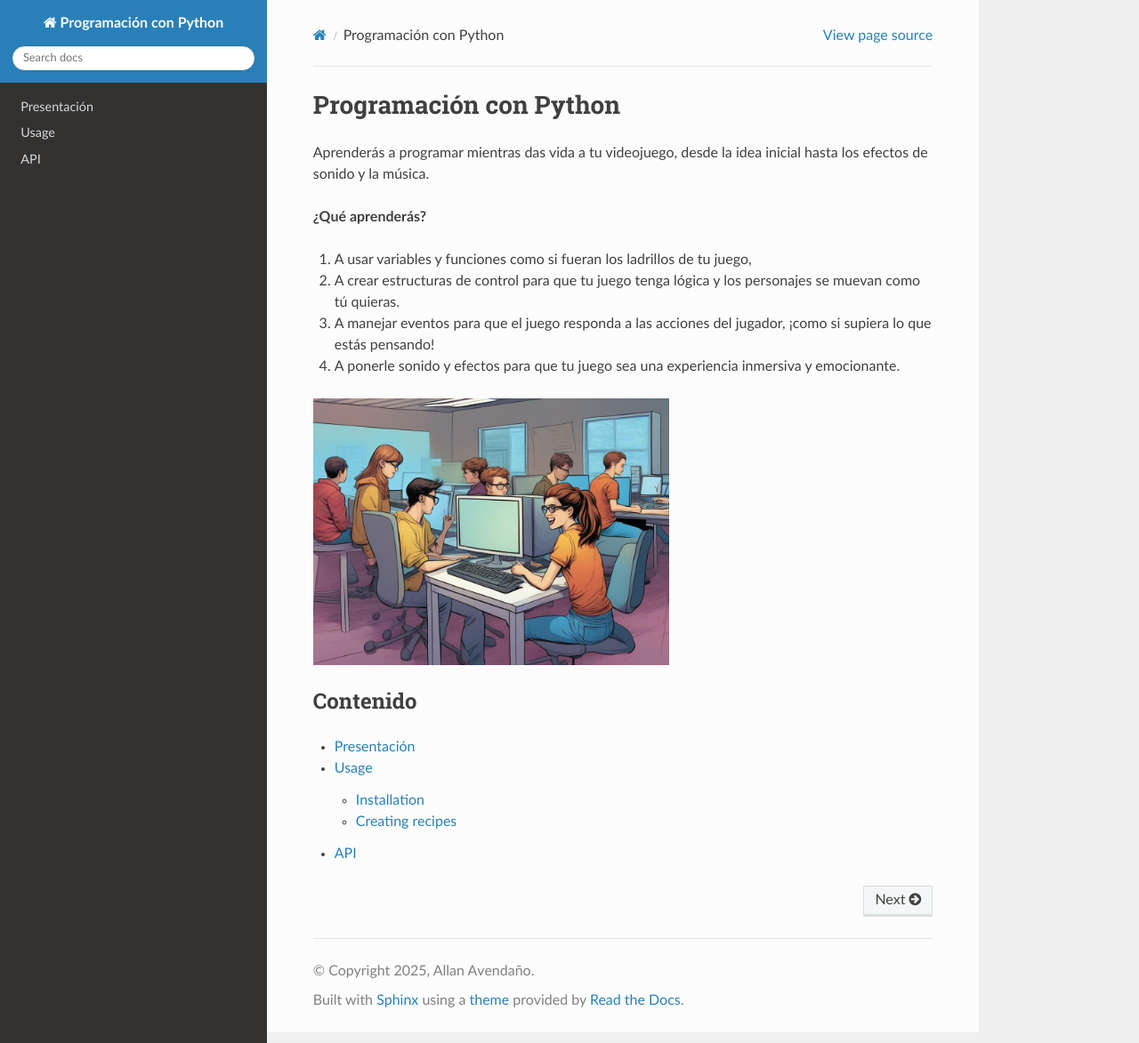
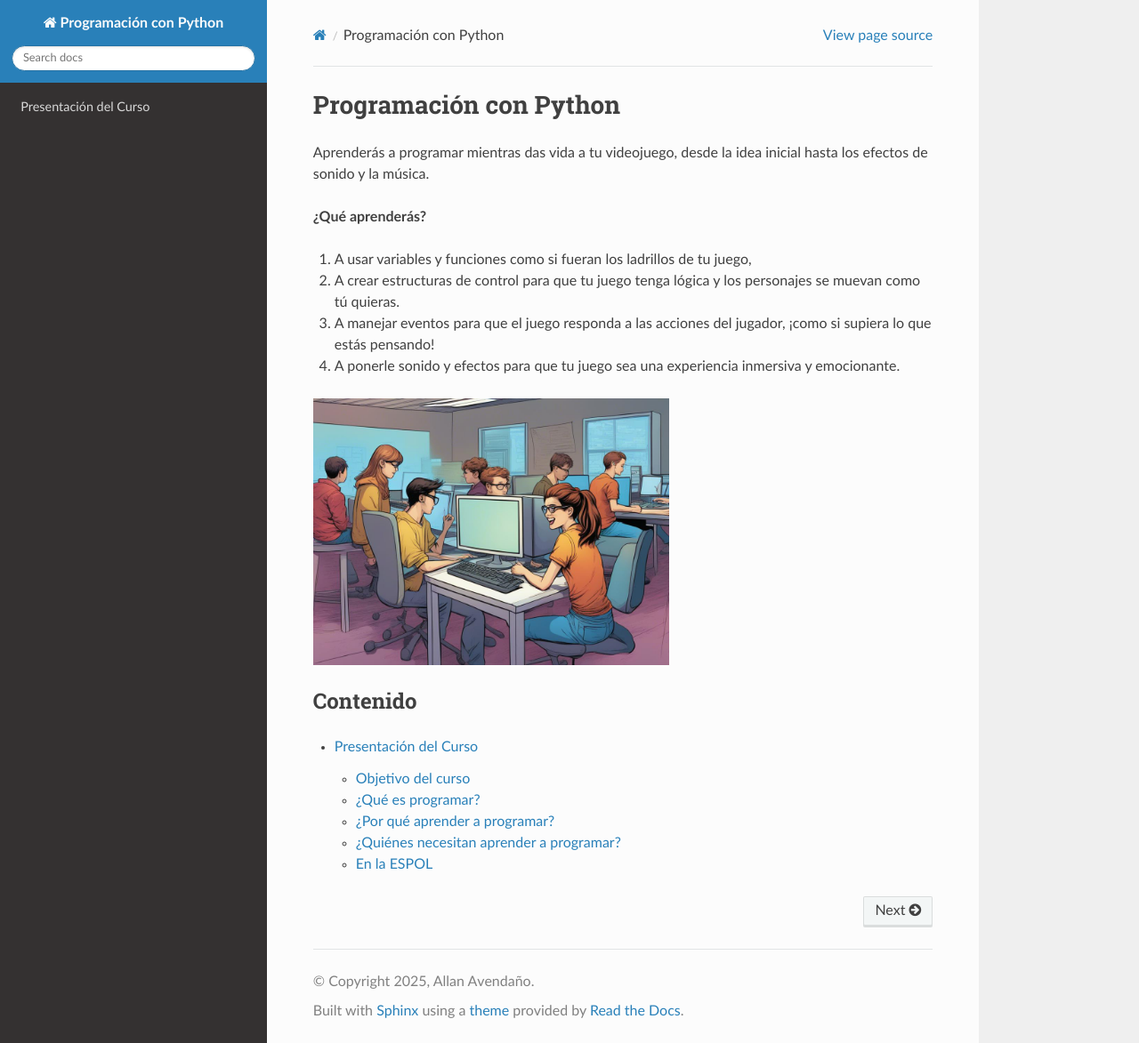
Before and after one commit to aavendan/programacion-python, a Sphinx documentation site: the page built from docs/source/index.rst, in a window 1280 px wide and 1173 px high. Shown: the whole window at 89% size. Built offline with Sphinx 7.4.7 and the Read the Docs theme 3.1.0, drawn with Linux system fonts in a browser that asks for light colours.

Commit message:
presentacion

```diff
--- a/docs/source/index.rst
+++ b/docs/source/index.rst
@@ -21,5 +21,3 @@ Contenido
 .. toctree::
 
    presentacion
-   usage
-   api
--- a/docs/source/presentacion.rst
+++ b/docs/source/presentacion.rst
@@ -1,7 +1,23 @@
-Presentación
+Presentación del Curso
 =====
 
-.. autosummary::
-   :toctree: generated
+.. _installation:
 
-   lumache
+Objetivo del curso
+------------
+
+
+¿Qué es programar?
+----------------
+
+
+¿Por qué aprender a programar?
+----------------
+
+
+¿Quiénes necesitan aprender a programar?
+----------------
+
+
+En la ESPOL
+----------------
```
